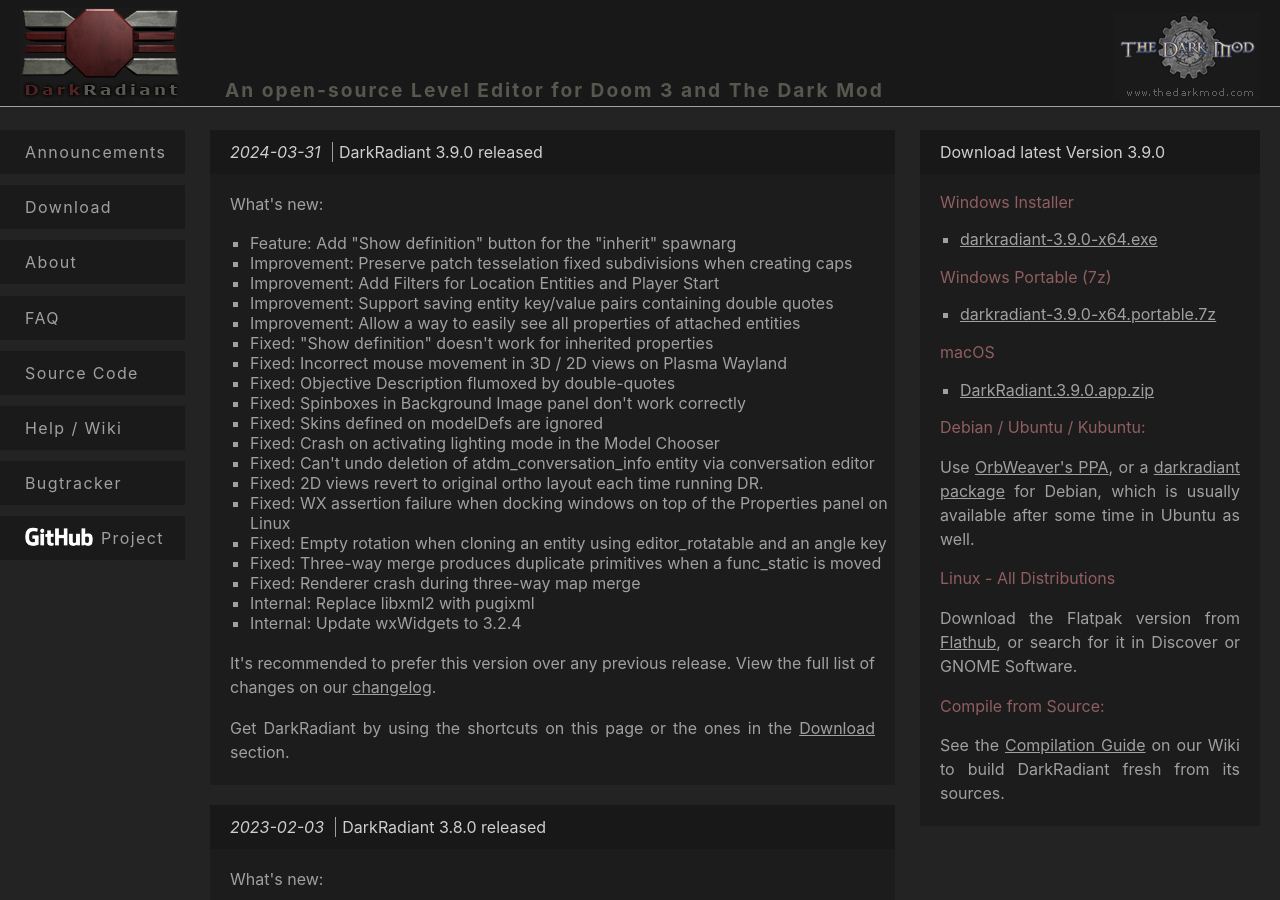
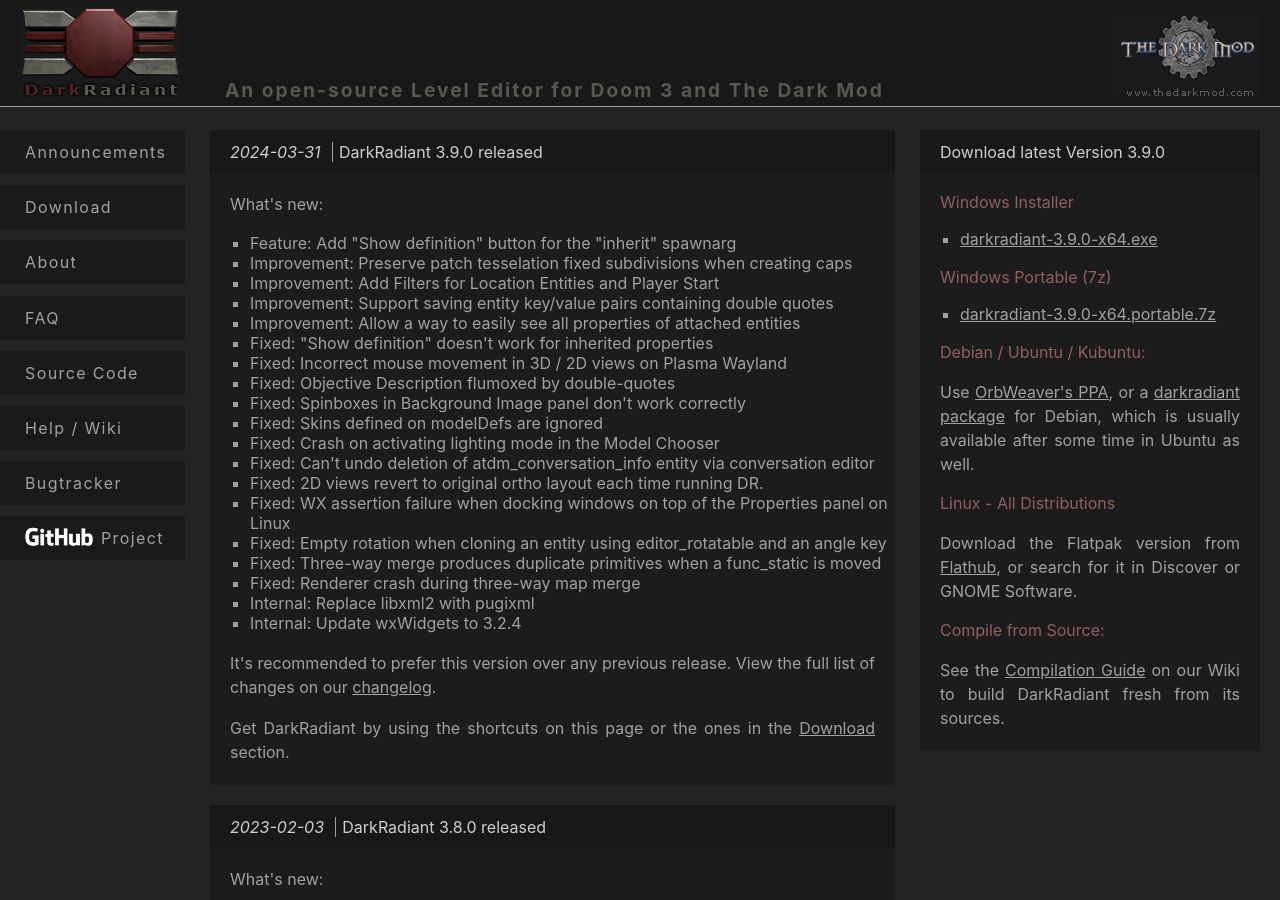
Before and after one commit to codereader/codereader.github.io, a Jekyll site: the page built from index.md, in a window 1280 px wide and 900 px high. Built offline with Jekyll 4.4.1, drawn with Linux system fonts in a browser that asks for light colours.

Commit message:
Deactivate the macOS link for now

```diff
--- a/_includes/downloadlatest.md
+++ b/_includes/downloadlatest.md
@@ -3,8 +3,8 @@
 <h2>Download latest Version {{ site.dr_latest_ver }}</h2>
 {% include download-github-win.md ver=site.dr_latest_ver x64only=true %}
 {% include download-github-win-portable.md ver=site.dr_latest_ver x64only=true %}
-<h3>macOS</h3>
-<ul><li><a href="https://github.com/codereader/DarkRadiant/releases/download/{{ site.dr_latest_ver }}/DarkRadiant.{{ site.dr_latest_ver }}.app.zip">DarkRadiant.{{ site.dr_latest_ver }}.app.zip</a></li></ul>
+<!--<h3>macOS</h3>
+<ul><li><a href="https://github.com/codereader/DarkRadiant/releases/download/{{ site.dr_latest_ver }}/DarkRadiant.{{ site.dr_latest_ver }}.app.zip">DarkRadiant.{{ site.dr_latest_ver }}.app.zip</a></li></ul>-->
 <h3>Debian / Ubuntu / Kubuntu:</h3>
 <p>Use <a href="https://launchpad.net/~orbweaver/+archive/ubuntu/darkradiant">OrbWeaver's PPA</a>, or a <a href="https://packages.debian.org/sid/darkradiant">darkradiant package</a> for Debian, which is usually available after some time in Ubuntu as well.</p>
 <h3>Linux - All Distributions</h3>
```
